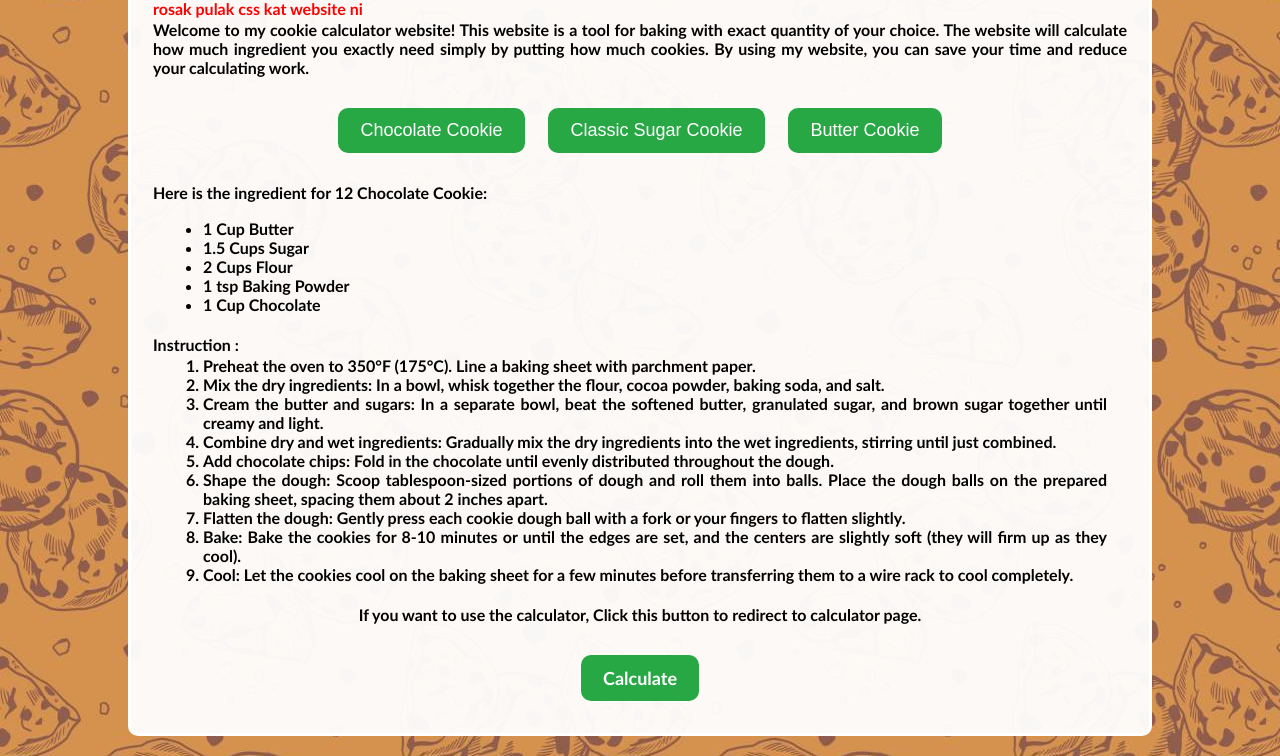
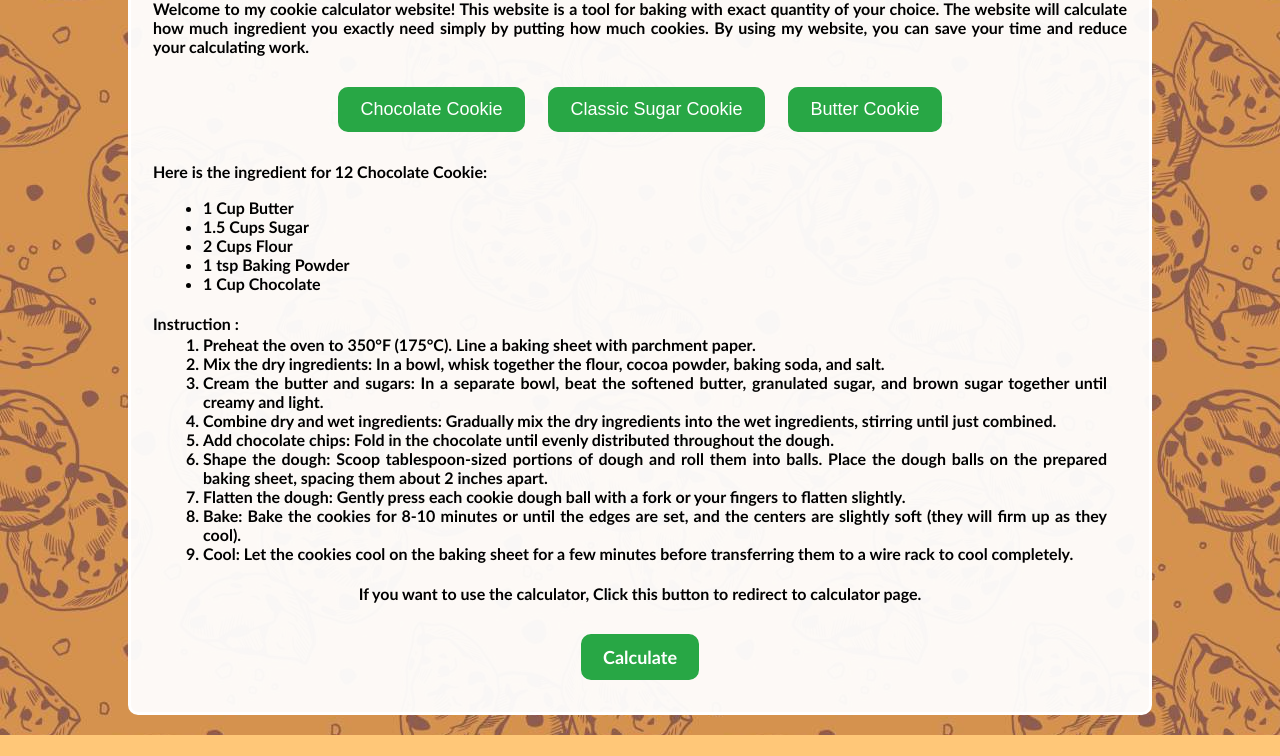
Before and after one commit to RifHuzern/CookieCalculator, a plain HTML site: page index.html in a window 1280 px wide. Shown: the part 167-923 px from the top of the page. After the commit the page ends 902 px from the top, so only its background shows below. Drawn offline with Linux system fonts and the light colour scheme.

Commit message:
Update index.html

```diff
--- a/index.html
+++ b/index.html
@@ -38,9 +38,9 @@
     <h1>About</h1>
 
     <table class="tata">
-        <tr style="color: red;">
-            <th>rosak pulak css kat website ni</th>
-        </tr>
+        <!--<tr style="color: red;"> -->
+            <!--<th>rosak pulak css kat website ni</th> -->
+        <!--</tr> -->
         <tr>
             <th>Welcome to my cookie calculator website! This website is a tool for baking with exact quantity of your choice. The website will calculate how much ingredient you exactly need simply by putting how much cookies. By using my website, you can save your time and reduce your calculating work.</th>
         </tr>
```
